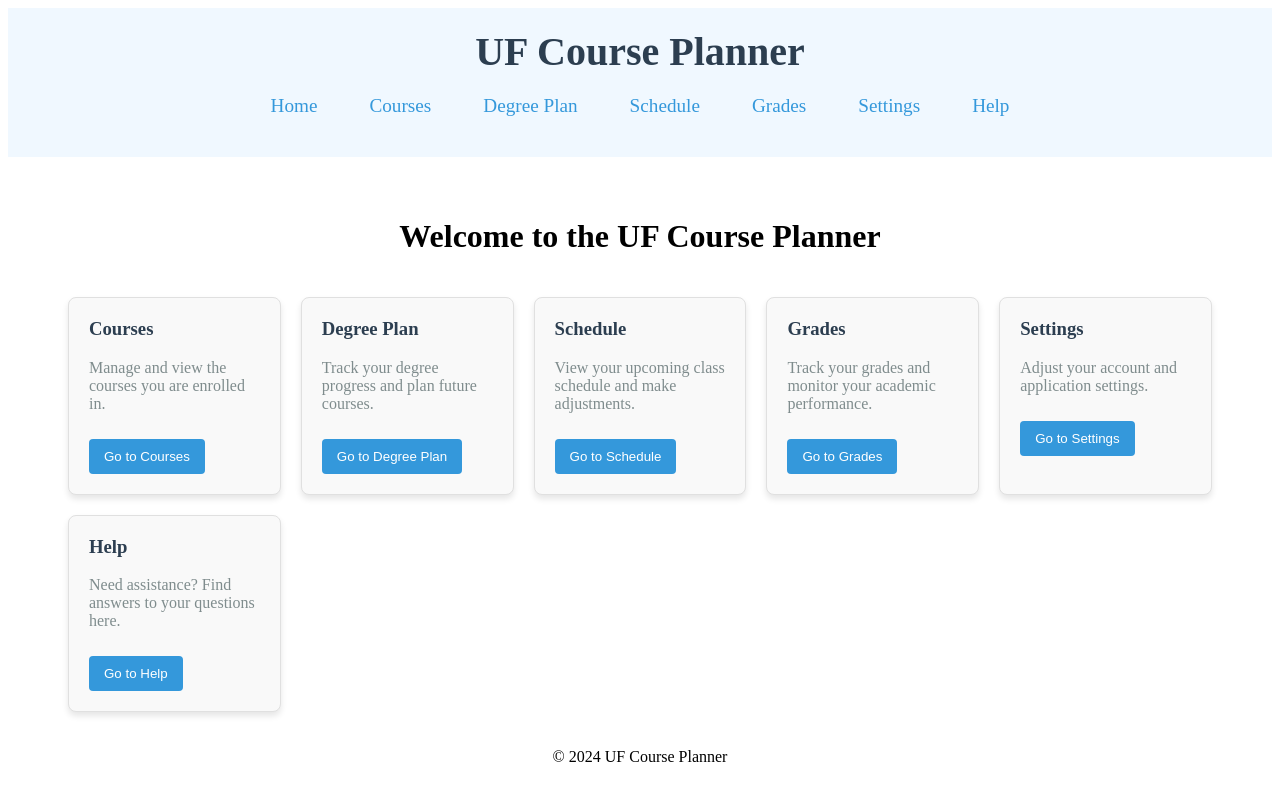
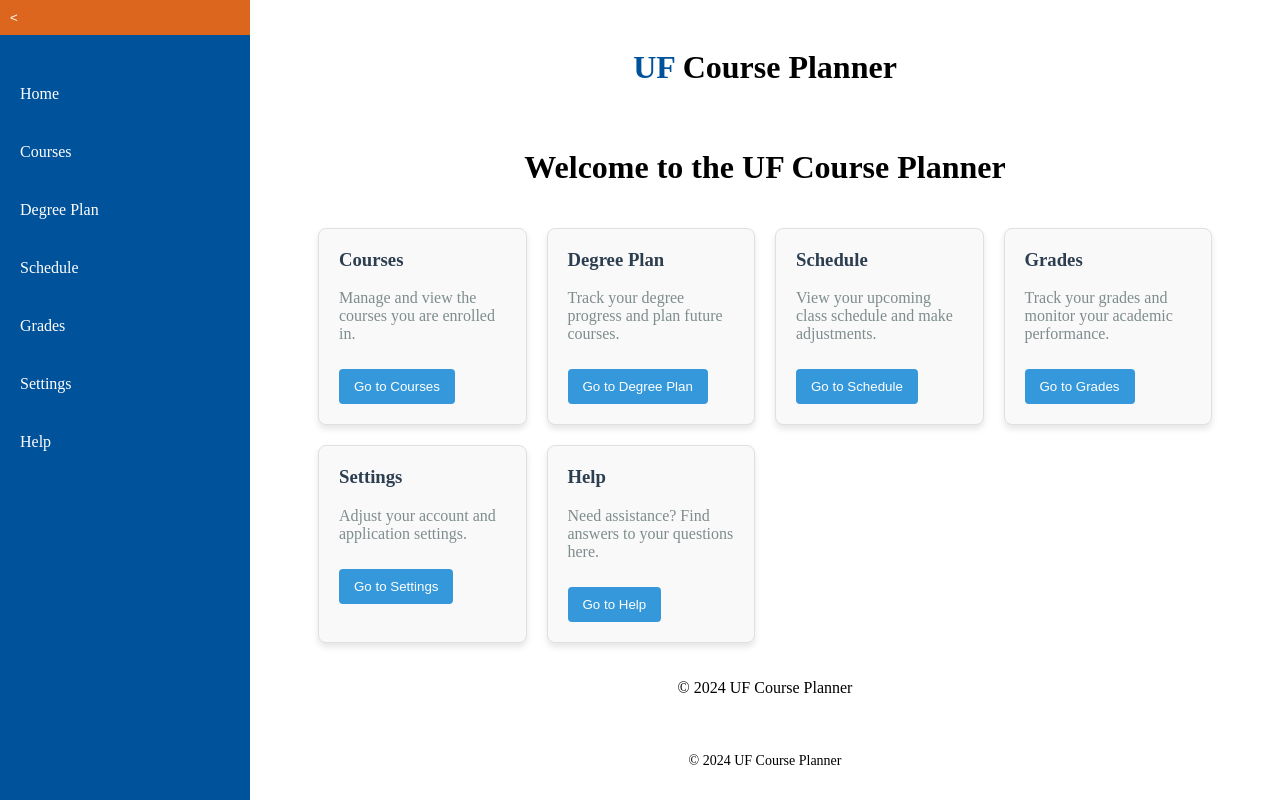
Before and after one commit to bquintopng/uf-course-planner, a React (Create React App) app: page / in a window 1280 px wide. Shown: the top 800 px of the page. Built offline with nearby package versions, Linux system fonts and the light colour scheme.

Commit message:
Updated collapsing menu

```diff
--- a/src/Layout.css
+++ b/src/Layout.css
@@ -1,58 +1,89 @@
+/* Layout container */
 .layout-container {
     display: flex;
-    flex-direction: column;
     height: 100vh;
-    text-align: center;
 }
 
-.layout-header {
-    background-color: #f0f8ff;
-    padding: 20px;
+/* Sidebar styles */
+.sidebar {
+    position: fixed;
+    top: 0;
+    left: 0;
+    bottom: 0;
+    width: 250px; /* Full width when expanded */
+    background-color: #00529b;
+    color: white;
+    transition: width 0.3s ease; /* Smooth transition for collapse/expand */
+    overflow: hidden;
 }
 
-    .layout-header h1 {
-        margin: 0;
-        font-size: 2.5em;
-        color: #2c3e50;
+    .sidebar.collapsed {
+        width: 60px; /* Reduced width when collapsed */
     }
 
-/* Menu Styles */
-.menu ul {
-    list-style: none;
-    padding: 0;
-    margin: 20px 0;
-    display: flex;
-    justify-content: center;
+/* Collapse button */
+.toggle-btn {
+    background-color: #dd661e;
+    color: white;
+    border: none;
+    cursor: pointer;
+    padding: 10px;
+    width: 100%;
+    text-align: left;
+    outline: none;
 }
 
-    .menu ul li {
-        margin: 0 15px;
+.sidebar.collapsed .toggle-btn {
+    text-align: center;
+    padding: 10px 0;
+}
+
+/* Menu list */
+.menu-list {
+    list-style: none;
+    padding: 20px 0;
+    margin: 0;
+}
+
+    .menu-list li {
+        margin: 20px 0;
     }
 
-        .menu ul li a {
+        .menu-list li a {
+            color: white;
             text-decoration: none;
-            font-size: 1.2em;
-            color: #3498db;
-            padding: 5px 10px;
-            border: 1px solid transparent;
-            transition: border-color 0.3s ease, color 0.3s ease;
+            padding: 10px 20px;
+            display: block;
         }
 
-            .menu ul li a:hover {
-                border-color: #3498db;
-                color: #2980b9;
+            .menu-list li a:hover {
+                background-color: #34495e;
+                border-radius: 4px;
             }
 
-/* Main Content */
-.layout-content {
-    flex: 1;
+/* Content area styles */
+.content {
+    margin-left: 250px; /* Leave space for the sidebar */
     padding: 20px;
+    width: calc(100% - 250px); /* Adjust width */
+    transition: margin-left 0.3s, width 0.3s;
+}
+.highlight-uf {
+    color: #00529b
 }
 
-/* Footer Styles */
+.sidebar.collapsed ~ .content {
+    margin-left: 40px; /* Adjust margin when sidebar is collapsed */
+    width: calc(100% - 40px); /* Adjust content width when collapsed */
+}
+
+/* Header and Footer styles */
+.layout-header, .layout-footer {
+    text-align: center;
+    margin-bottom: 20px;
+}
+
 .layout-footer {
-    background-color: #f0f8ff;
-    padding: 10px;
-    font-size: 0.9em;
-    color: #7f8c8d;
+    margin-top: 20px;
+    font-size: 14px;
 }
--- a/src/Layout.js
+++ b/src/Layout.js
@@ -1,17 +1,29 @@
-import React from 'react';
+import React, { useState } from 'react';
 import { Link, Outlet } from 'react-router-dom';
-import './Layout.css'; // Optional for custom styling
+import './Layout.css'; // Add custom styles for the sidebar layout
 
 const Layout = () => {
+    // State to manage whether the sidebar is collapsed or expanded
+    const [isCollapsed, setIsCollapsed] = useState(false);
+
+    // Function to toggle the sidebar
+    const toggleSidebar = () => {
+        setIsCollapsed(!isCollapsed);
+    };
+
     return (
         <div className="layout-container">
-            <header className="layout-header">
-                <h1>UF Course Planner</h1>
+            {/* Collapsible Sidebar */}
+            <div className={`sidebar ${isCollapsed ? 'collapsed' : ''}`}>
+                {/* Collapse Button */}
+                <button className="toggle-btn" onClick={toggleSidebar}>
+                    {isCollapsed ? '>' : '<'}
+                </button>
 
-                {/* Navigation Menu */}
-                <nav className="menu">
-                    <ul>
-                        <li><Link to="/">Home</Link></li> {/* Home link */}
+                {/* Menu will be hidden when collapsed */}
+                {!isCollapsed && (
+                    <ul className="menu-list">
+                        <li><Link to="/">Home</Link></li>
                         <li><Link to="/courses">Courses</Link></li>
                         <li><Link to="/degree-plan">Degree Plan</Link></li>
                         <li><Link to="/schedule">Schedule</Link></li>
@@ -19,7 +31,15 @@ const Layout = () => {
                         <li><Link to="/settings">Settings</Link></li>
                         <li><Link to="/help">Help</Link></li>
                     </ul>
-                </nav>
+                )}
+            </div>
+
+            {/* Main content */}
+            <div className="content">
+                <header className="layout-header">
+                    <h1>
+                        <span className="highlight-uf">UF</span> Course Planner
+                    </h1>
                 </header>
 
                 {/* This is where the routed page content will be rendered */}
@@ -31,6 +51,7 @@ const Layout = () => {
                     <p>&copy; 2024 UF Course Planner</p>
                 </footer>
             </div>
+        </div>
     );
 };
 
```
Lines whose indentation alone changed are shown as unchanged.
